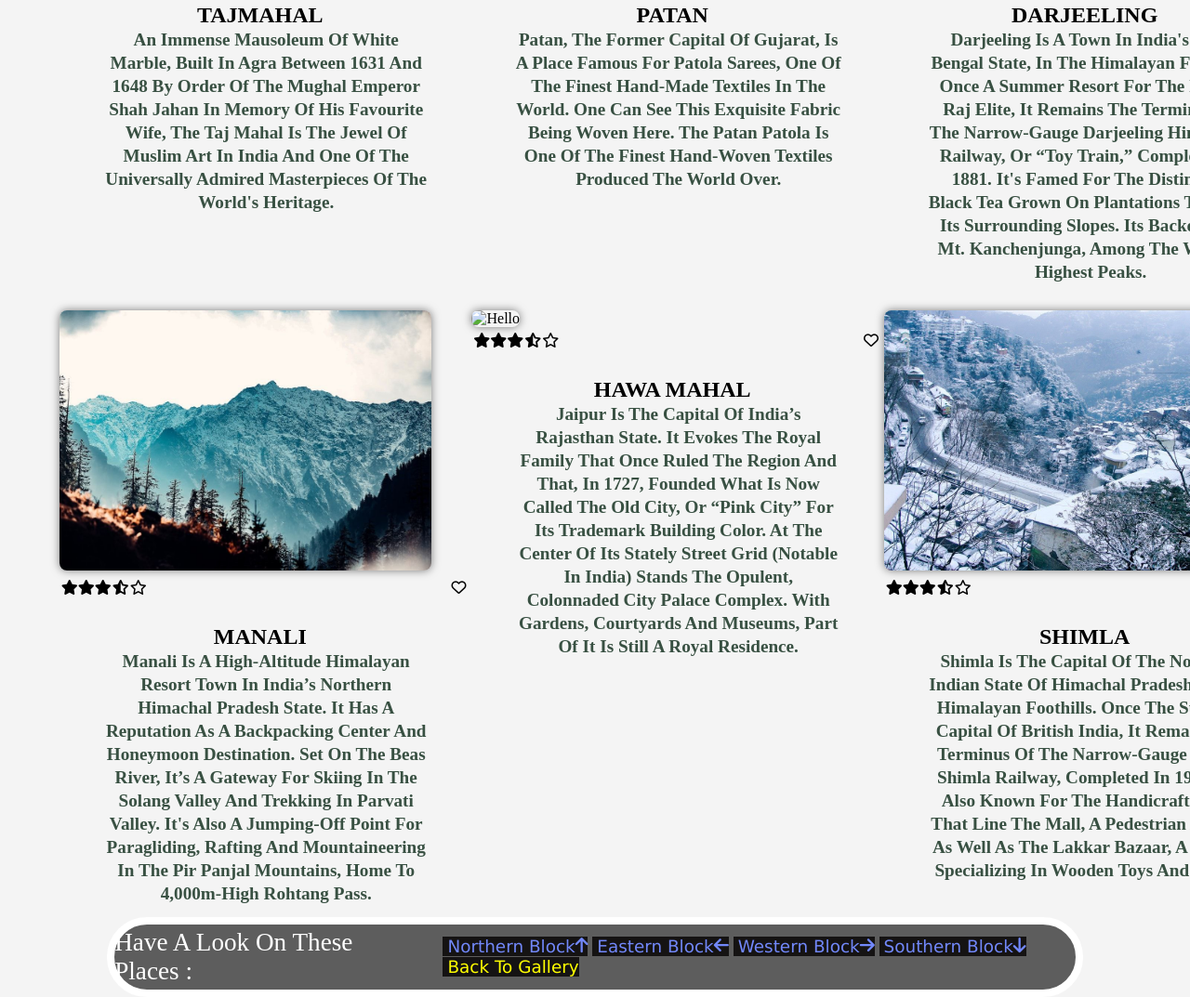
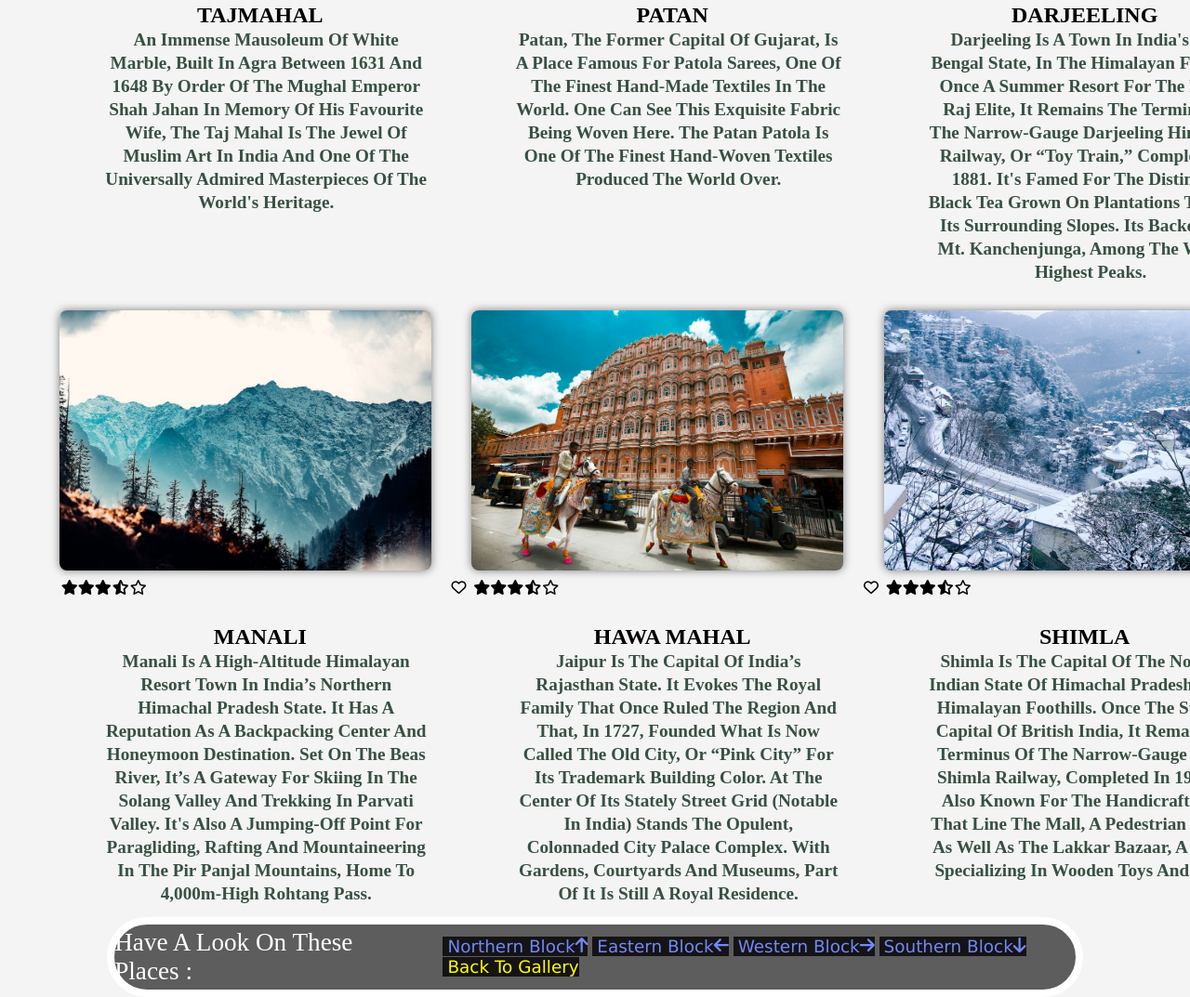
Before and after one commit to ankit03ak/Gallery_Page, a plain HTML site: page index.html in a window 1280 px wide. Shown: the part 1044-2117 px from the top of the page at 93% size. Drawn offline with Linux system fonts and the light colour scheme; files whose address does not match are found by name.

Commit message:
Added filess

```diff
--- a/index.html
+++ b/index.html
@@ -103,7 +103,7 @@
         </div>
 
         <div class="middle">
-            <img src="Hawa_Mahal.avif" class="photo" alt="hello">
+            <img src="hawamahal.jpg" class="photo" alt="hello">
             <br>
             <pre> <i class="fa-solid fa-star"></i><i class="fa-solid fa-star"></i><i class="fa-solid fa-star"></i><i class="fa-solid fa-star-half-stroke"></i><i class="fa-regular fa-star"></i>                                          <i class="fa-regular fa-heart"></i></pre>
             <h2> HAWA MAHAL </h2>
```
Also changed, not shown: manali.jpg (added), tajmahal2.jpg (added).
